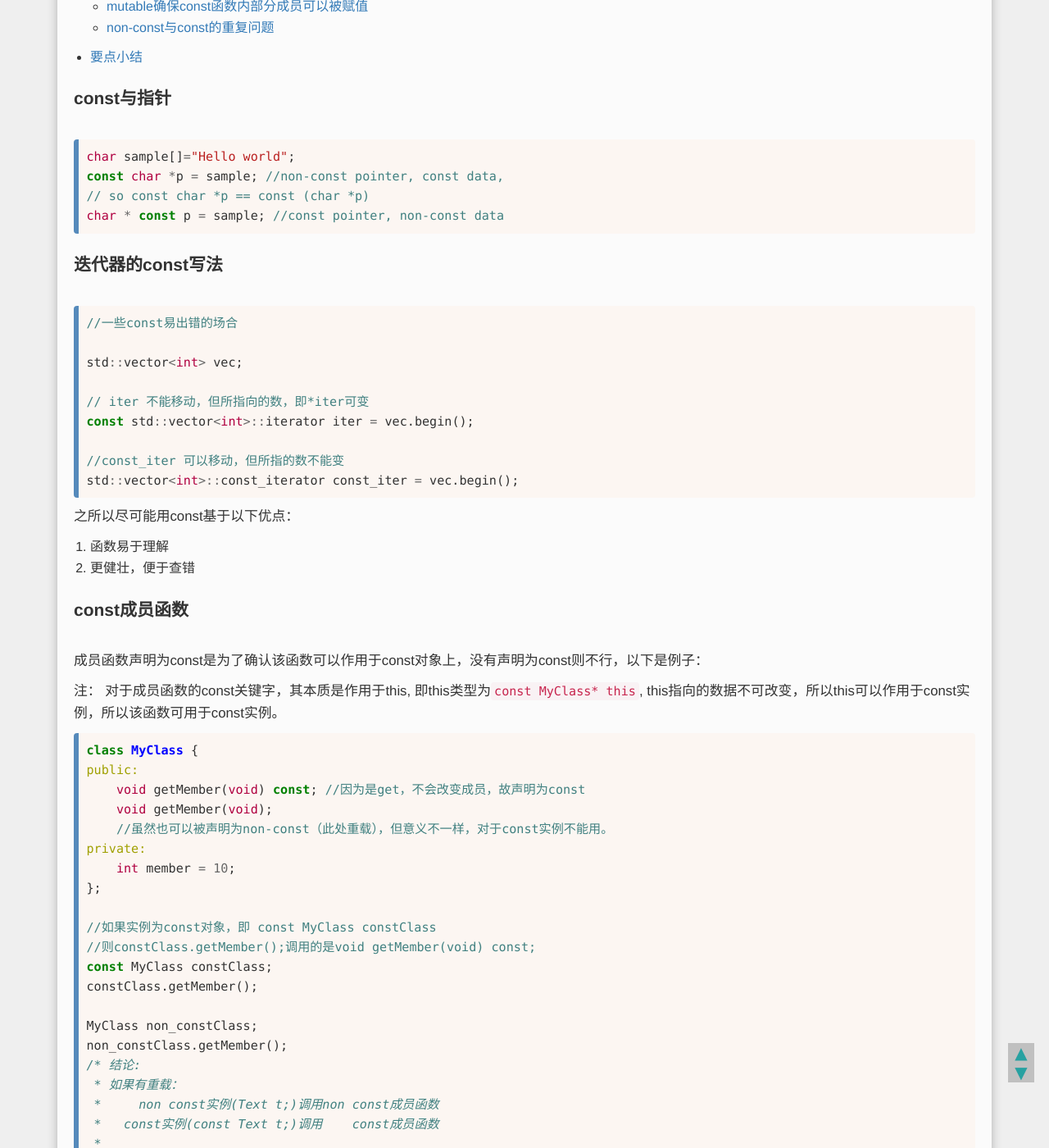
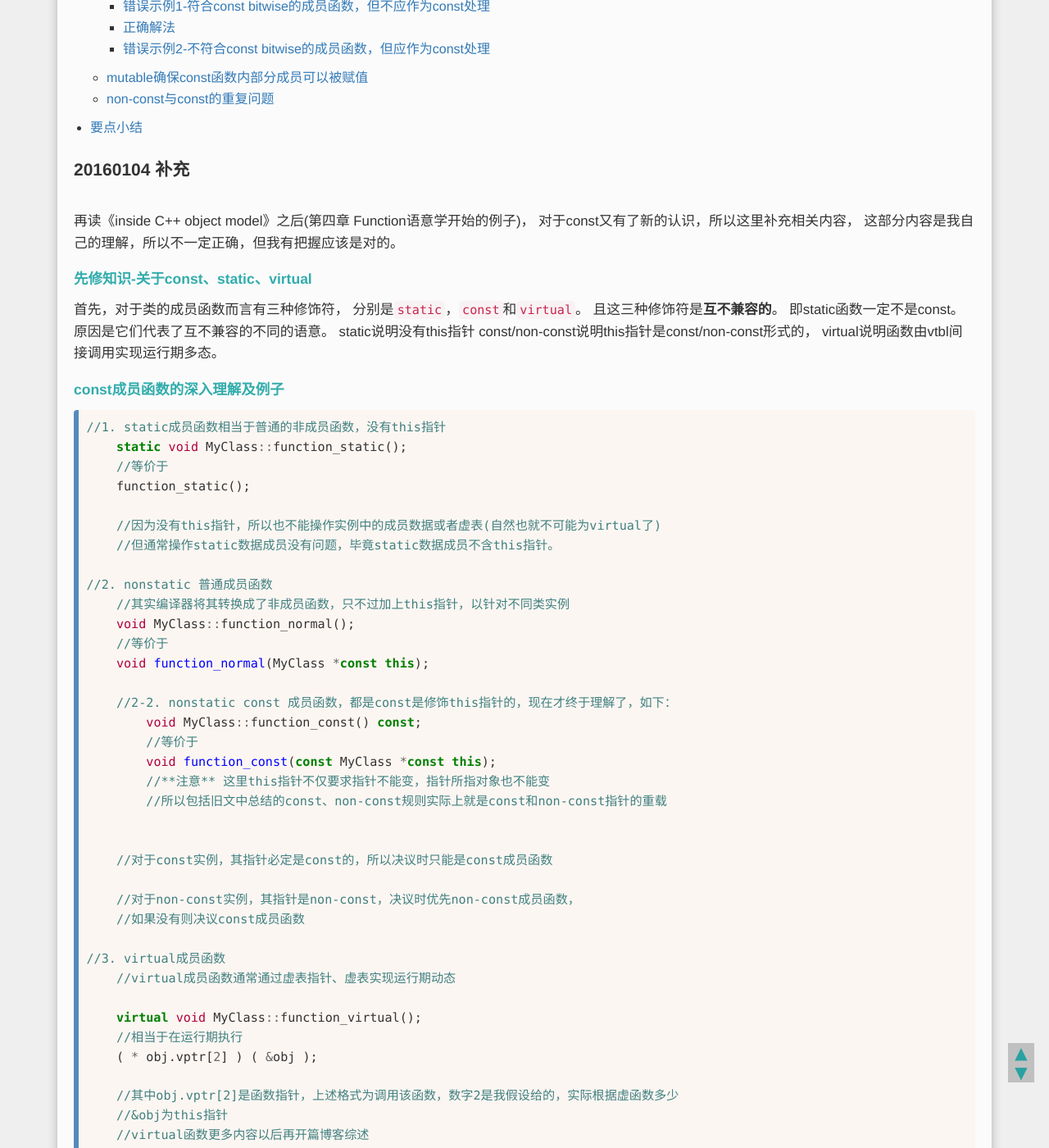
Before and after one commit to SenZhangAI/senzhangai.github.com, a Jekyll site: the page built from _posts/2015-06-25-effective-cpp-e3.md, in a window 1280 px wide and 1400 px high, scrolled down 397 px. Shown: the whole window at 82% size. Built offline with Jekyll 4.4.1, drawn with Linux system fonts in a browser that asks for light colours; Markdown is read by kramdown in place of the engine named in the settings; comment, search, counter and statistics services are not loaded; some of the changed text lies outside the part shown.

Commit message:
add deeper knowledge about const member func

````diff
--- a/_posts/2015-06-25-effective-cpp-e3.md
+++ b/_posts/2015-06-25-effective-cpp-e3.md
@@ -6,6 +6,71 @@ keywords: c++, cpp, effective
 category: c++
 tags: [c++]
 ---
+
+### 20160104 补充
+再读《inside C++ object model》之后(第四章 Function语意学开始的例子)，
+对于const又有了新的认识，所以这里补充相关内容，
+这部分内容是我自己的理解，所以不一定正确，但我有把握应该是对的。
+
+#### 先修知识-关于const、static、virtual
+首先，对于类的成员函数而言有三种修饰符，
+分别是`static`，`const`和`virtual`。
+且这三种修饰符是**互不兼容的**。
+即static函数一定不是const。
+原因是它们代表了互不兼容的不同的语意。
+static说明没有this指针
+const/non-const说明this指针是const/non-const形式的，
+virtual说明函数由vtbl间接调用实现运行期多态。
+
+#### const成员函数的深入理解及例子
+
+```cpp
+//1. static成员函数相当于普通的非成员函数，没有this指针
+    static void MyClass::function_static();
+    //等价于
+    function_static();
+
+    //因为没有this指针，所以也不能操作实例中的成员数据或者虚表(自然也就不可能为virtual了)
+    //但通常操作static数据成员没有问题，毕竟static数据成员不含this指针。
+
+//2. nonstatic 普通成员函数
+    //其实编译器将其转换成了非成员函数，只不过加上this指针，以针对不同类实例
+    void MyClass::function_normal();
+    //等价于
+    void function_normal(MyClass *const this);
+
+    //2-2. nonstatic const 成员函数，都是const是修饰this指针的，现在才终于理解了，如下：
+        void MyClass::function_const() const;
+        //等价于
+        void function_const(const MyClass *const this);
+        //**注意** 这里this指针不仅要求指针不能变，指针所指对象也不能变
+        //所以包括旧文中总结的const、non-const规则实际上就是const和non-const指针的重载
+
+
+    //对于const实例，其指针必定是const的，所以决议时只能是const成员函数
+
+    //对于non-const实例，其指针是non-const，决议时优先non-const成员函数，
+    //如果没有则决议const成员函数
+
+//3. virtual成员函数
+    //virtual成员函数通常通过虚表指针、虚表实现运行期动态
+
+    virtual void MyClass::function_virtual();
+    //相当于在运行期执行
+    ( * obj.vptr[2] ) ( &obj );
+
+    //其中obj.vptr[2]是函数指针，上述格式为调用该函数，数字2是我假设给的，实际根据虚函数多少
+    //&obj为this指针
+    //virtual函数更多内容以后再开篇博客综述
+```
+
+如上从C++语意学层面理解const、non-const、static成员函数
+
+关于重载则是name mangling机制，就是根据不同类名、不同函参设计一个唯一的命名，
+然后再决议觉得调用哪个函数，内容就不扩展了。
+
+====
+以下为旧文
 
 ### const与指针
 
@@ -192,7 +257,7 @@ private:
 
 ``` cpp
 // ******* const成员函数 与 non-const成员函数 的调用规则: *******
-// 如果有重载：
+// 如果有重载(即同时有const版和非const版成员函数)：
 //     non const实例(Text t;)调用non const成员函数
 //         const实例(const Text t;)调用    const成员函数
 
````
Also changed, not shown: _posts/2015-11-30-cygwin-new-install-setup-and-config.md (+1 -1 lines).
